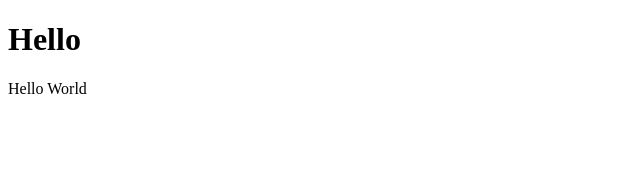
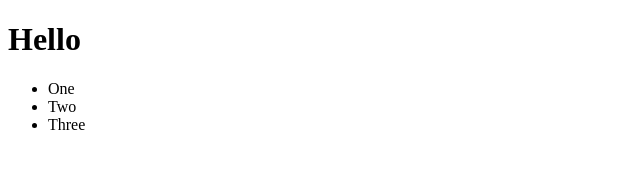
Before and after one commit to aamarber/UD8-DIW, a JavaScript app: page / in a window 1280 px wide. Shown: the top 184 px of the page, without its empty margins (0-640 px from the left). Built offline with nearby package versions, Linux system fonts and the light colour scheme.

Commit message:
Configure JSX

```diff
--- a/babel.config.json
+++ b/babel.config.json
@@ -1,3 +1,6 @@
 {
-  "presets": ["@babel/preset-env"]
+  "presets": [
+    "@babel/preset-env",
+    ["@babel/preset-react", {"runtime": "automatic"}]
+  ]
 }
--- a/package.json
+++ b/package.json
@@ -1,9 +1,8 @@
 {
-  "name": "react-calendar",
+  "name": "react-examples",
   "version": "1.0.0",
   "main": "index.js",
-  "repository": "git@github.com:CEED-2022/react-calendar.git",
-  "author": "Alvaro Maceda <alvaro.maceda@ceedcv.es>",
+  "author": "Alvaro Maceda <alvaro@alvaromaceda.es>",
   "license": "MIT",
   "scripts": {
     "start": "webpack serve --mode=development --",
@@ -14,6 +13,7 @@
   "devDependencies": {
     "@babel/core": "^7.20.12",
     "@babel/preset-env": "^7.20.2",
+    "@babel/preset-react": "^7.18.6",
     "babel-loader": "^9.1.2",
     "eslint": "^8.31.0",
     "html-loader": "^4.2.0",
--- a/src/App.js
+++ b/src/App.js
@@ -1,7 +1,11 @@
-import React from 'react'
-
 function App() {
-  return React.createElement('div', null, 'Hello World')
+  return (
+    <ul id="banana">
+      <li>One</li>
+      <li>Two</li>
+      <li>Three</li>
+    </ul>
+  )
 }
 
 export default App
--- a/webpack.config.cjs
+++ b/webpack.config.cjs
@@ -27,6 +27,11 @@ module.exports = {
           test: /\.(png|svg|jpg|jpeg|gif)$/i,
           type: 'asset/resource',
         },
+        {
+          test: /\.(js|jsx)$/,
+          exclude: /node_modules/,
+          use: ["babel-loader"],
+        },
       ]
     },
     plugins: [
```
Also changed, not shown: src/index.js (+3 -5 lines), 1 other file (tests, documents, lock files or other folders).
